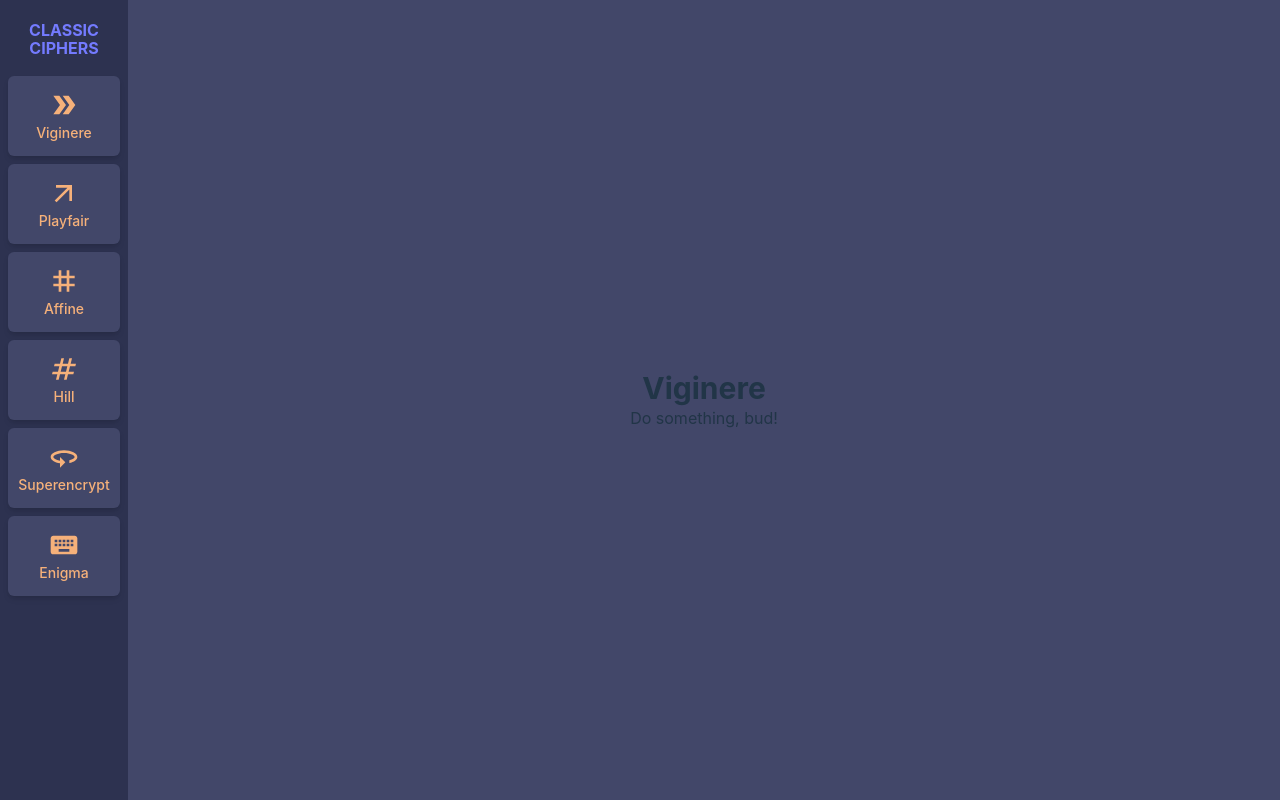
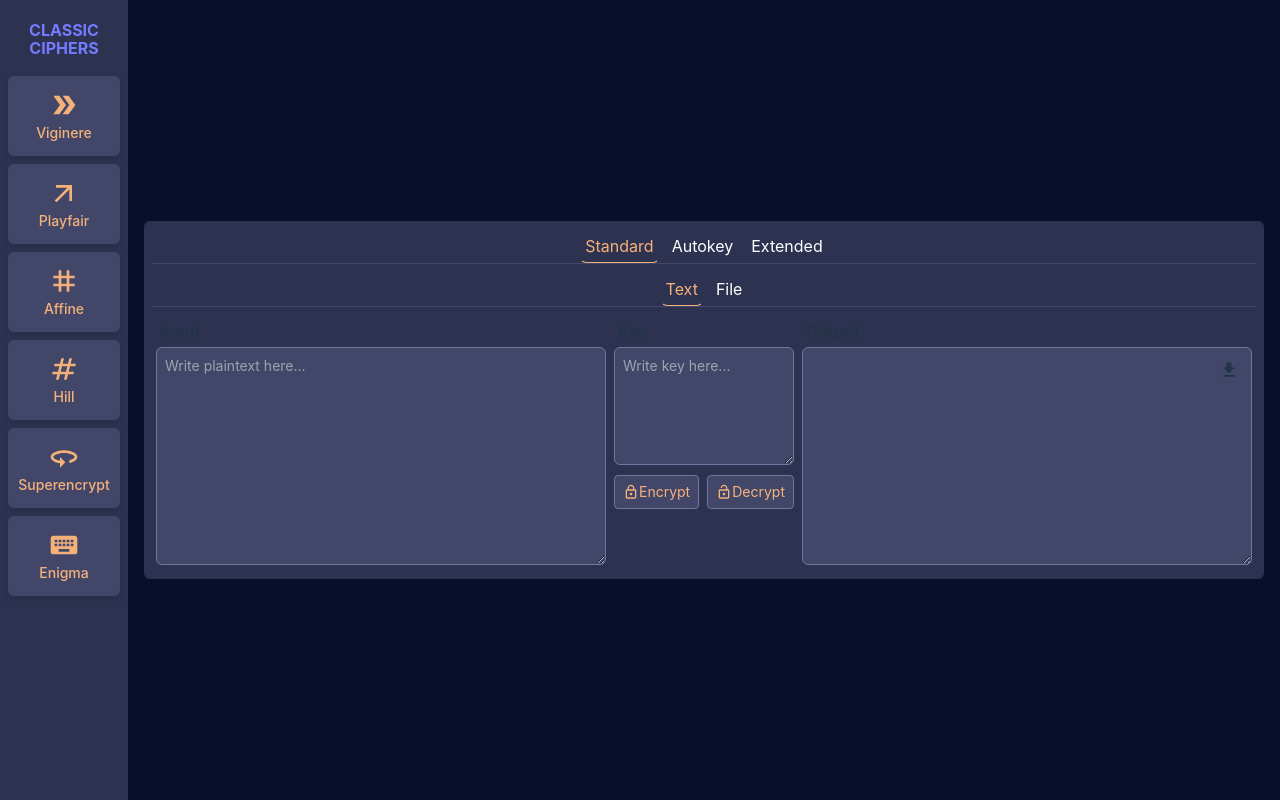
Before and after one commit to dclairvoyance/Tugas1_IF4020_Kripto, a React (Vite) app in the folder frontend/: page /viginere in a window 1280 px wide. Built offline with nearby package versions, Linux system fonts and the light colour scheme.

Commit message:
feat: add form template

```diff
--- a/frontend/src/App.jsx
+++ b/frontend/src/App.jsx
@@ -13,7 +13,7 @@ function App() {
   return (
     <div className="flex w-screen">
       <Sidebar></Sidebar>
-      <div className="w-full p-4 flex flex-col justify-center bg-primary_2">
+      <div className="w-full p-4 flex flex-col justify-center bg-background">
         <Routes>
           <Route path="/" element={<Home />}></Route>
           <Route path="viginere" element={<Viginere />}></Route>
--- a/frontend/src/components/Home.jsx
+++ b/frontend/src/components/Home.jsx
@@ -1,14 +1,19 @@
 const Home = () => {
   return (
     <>
-      <h1 className="text-3xl font-bold">Classic Ciphers</h1>
-      <h2>13520020 & 13520035</h2>
-      <p>
-        Lorem ipsum dolor sit amet consectetur adipisicing elit. Magni eum
-        possimus, voluptatum numquam, et dolorem voluptatibus nulla molestias
-        dolores sit atque facilis, praesentium odio aliquid provident nostrum
-        dicta. Quam, repellendus.
-      </p>
+      <div className="w-96 mx-auto">
+        <h1 className="text-3xl font-extrabold mb-3">Classic Ciphers</h1>
+        <div className="mb-8">
+          <h2>William Manuel Kurniawan (13520020)</h2>
+          <h2>Damianus Clairvoyance Diva Putra (13520035)</h2>
+        </div>
+        <p className="text-sm">
+          Lorem ipsum dolor sit amet consectetur adipisicing elit. Magni eum
+          possimus, voluptatum numquam, et dolorem voluptatibus nulla molestias
+          dolores sit atque facilis, praesentium odio aliquid provident nostrum
+          dicta. Quam, repellendus.
+        </p>
+      </div>
     </>
   );
 };
--- a/frontend/src/components/Viginere.jsx
+++ b/frontend/src/components/Viginere.jsx
@@ -1,8 +1,178 @@
+import { useState } from "react";
+import {
+  MdLockOutline,
+  MdLockOpen,
+  MdFileDownload,
+  MdFileUpload,
+} from "react-icons/md";
+
 const Viginere = () => {
+  const [variant, setVariant] = useState("standard");
+  const [format, setFormat] = useState("text");
+  const [fileName, setFileName] = useState("");
+
+  const handleVariant = (variant) => {
+    setVariant(variant);
+  };
+  const handleFormat = (format) => {
+    setFormat(format);
+  };
+  const handleFileChange = (event) => {
+    const file = event.target.files[0];
+    setFileName(file.name);
+  };
+
   return (
     <>
-      <h1 className="text-3xl font-bold">Viginere</h1>
-      <p>Do something, bud!</p>
+      <div className="p-2 bg-primary_1 rounded-md">
+        {/* variant picker */}
+        <div className="flex justify-center border-b border-primary_2 mb-2">
+          <button
+            className={`${
+              variant === "standard"
+                ? "text-secondary border-b-secondary"
+                : "text-white"
+            } mx-1 p-1 rounded-md`}
+            onClick={() => handleVariant("standard")}
+          >
+            Standard
+          </button>
+          <button
+            className={`${
+              variant === "autokey"
+                ? "text-secondary border-b-secondary"
+                : "text-white"
+            } mx-1 p-1 rounded-md`}
+            onClick={() => handleVariant("autokey")}
+          >
+            Autokey
+          </button>
+          <button
+            className={`${
+              variant === "extended"
+                ? "text-secondary border-b-secondary"
+                : "text-white"
+            } mx-1 p-1 rounded-md`}
+            onClick={() => handleVariant("extended")}
+          >
+            Extended
+          </button>
+        </div>
+
+        {/* format picker */}
+        <div className="flex justify-center border-b border-primary_2 mb-3">
+          <button
+            className={`${
+              format === "text"
+                ? "text-secondary border-b-secondary"
+                : "text-white"
+            } mx-1 p-1 rounded-md`}
+            onClick={() => handleFormat("text")}
+          >
+            Text
+          </button>
+          <button
+            className={`${
+              format === "file"
+                ? "text-secondary border-b-secondary"
+                : "text-white"
+            } mx-1 p-1 rounded-md`}
+            onClick={() => handleFormat("file")}
+          >
+            File
+          </button>
+        </div>
+
+        {/* input/output */}
+        <div className="flex">
+          {/* input */}
+          <div className="basis-5/12 flex-col mx-1">
+            <h2 className="ml-1 mb-1 flex text-md font-semibold">Input</h2>
+            {/* text input */}
+            {format === "text" && (
+              <textarea
+                id="input"
+                rows="10"
+                className="w-full p-2 text-sm bg-primary_2 rounded-md border border-primary_3 focus:ring-blue-50"
+                placeholder="Write plaintext here..."
+              ></textarea>
+            )}
+
+            {/* file input */}
+            {format === "file" && (
+              <div className="flex-col">
+                <label
+                  htmlFor="upload-file"
+                  className="flex mb-1.5 w-full h-[200px] border-2 border-gray-400 border-dashed rounded-lg cursor-pointer bg-gray-50 dark:hover:bg-bray-800 dark:bg-gray-700 hover:bg-gray-100 dark:border-gray-600 dark:hover:border-gray-500 dark:hover:bg-gray-600"
+                >
+                  <div className="flex-col w-full my-auto">
+                    <MdFileUpload
+                      className="mx-auto mb-1"
+                      size="32"
+                      color="#9CA3AF"
+                    />
+                    <p className="text-sm text-gray-400">
+                      Click here to upload file...
+                    </p>
+                    <p className="text-xs text-gray-400">(txt format)</p>
+                  </div>
+                  <input
+                    id="upload-file"
+                    type="file"
+                    className="hidden"
+                    onChange={handleFileChange}
+                  />
+                </label>
+                <div className="flex">
+                  <p className="ml-1 text-xs font-bold text-left">
+                    File name:{" "}
+                  </p>
+                  <p className="ml-1 text-xs break-all text-left">
+                    {fileName ? fileName : "No file uploaded..."}
+                  </p>
+                </div>
+              </div>
+            )}
+          </div>
+
+          {/* key */}
+          <div className="basis-2/12 flex-col mx-1">
+            <h2 className="ml-1 mb-1 flex text-md font-semibold">Key</h2>
+            <textarea
+              id="key"
+              rows="5"
+              className="w-full p-2 text-sm bg-primary_2 rounded-md border border-primary_3 focus:ring-blue-50"
+              placeholder="Write key here..."
+            ></textarea>
+            <div className="lg:flex">
+              <button className="bg-primary_2 hover:bg-primary_3 border-primary_3 text-secondary px-2 py-1.5 my-1 lg:mr-1 rounded flex items-center mx-auto">
+                <MdLockOutline size="16" />
+                <span className="text-sm">Encrypt</span>
+              </button>
+              <button className="bg-primary_2 hover:bg-primary_3 border-primary_3 text-secondary px-2 py-1.5 my-1 lg:ml-1 rounded flex items-center mx-auto">
+                <MdLockOpen size="16" />
+                <span className="text-sm">Decrypt</span>
+              </button>
+            </div>
+          </div>
+
+          {/* output */}
+          <div className="basis-5/12 flex-col mx-1">
+            <h2 className="ml-1 mb-1 flex text-md font-semibold">Output</h2>
+            <div className="relative">
+              <textarea
+                readOnly
+                id="output"
+                rows="10"
+                className="w-full p-2 text-sm bg-primary_2 rounded-md border border-primary_3"
+              ></textarea>
+              <button className="absolute right-2 top-2 rounded-md p-1">
+                <MdFileDownload size="20" />
+              </button>
+            </div>
+          </div>
+        </div>
+      </div>
     </>
   );
 };
--- a/frontend/tailwind.config.js
+++ b/frontend/tailwind.config.js
@@ -7,6 +7,7 @@ export default {
         primary_1: "#2D3250",
         primary_2: "#424769",
         primary_3: "#7077A1",
+        background: "#070F2B",
         secondary: "#F6B17A",
       },
     },
```
